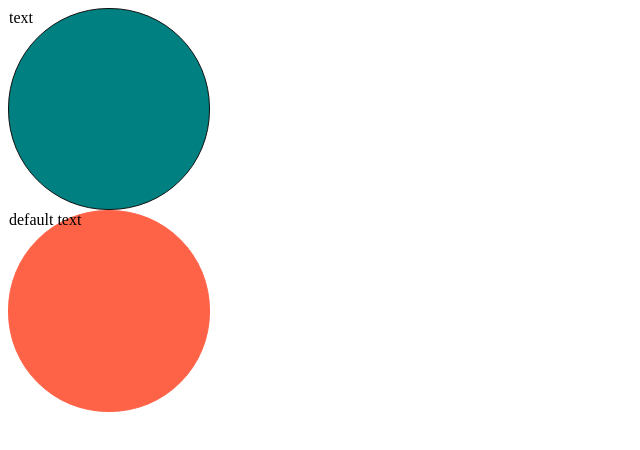
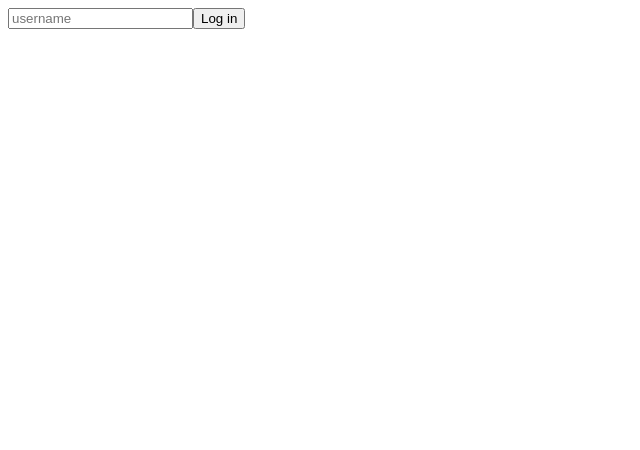
Before and after one commit to gwangbaekun/react-master-class, a React (Create React App) app: page / in a window 1280 px wide. Shown: the top 450 px of the page, without its empty margins (0-640 px from the left). Built offline with nearby package versions, Linux system fonts and the light colour scheme.

Commit message:
Typescript

```diff
--- a/src/App.tsx
+++ b/src/App.tsx
@@ -1,11 +1,31 @@
-import React from "react";
-import Circle from "./Circle";
+import React, { useState } from "react";
 
 function App() {
+  const [value, setValue] = useState("");
+
+  const onChange = (event: React.FormEvent<HTMLInputElement>) => {
+    const {
+      currentTarget: { value },
+    } = event;
+    setValue(value);
+  };
+
+  const onSubmit = (event: React.FormEvent<HTMLFormElement>) => {
+    event.preventDefault();
+    console.log("hello,", value);
+  };
+
   return (
     <>
-      <Circle text="text" bgColor="teal" borderColor="#111" />
-      <Circle bgColor="tomato" />
+      <form onSubmit={onSubmit}>
+        <input
+          type="text"
+          placeholder="username"
+          value={value}
+          onChange={onChange}
+        />
+        <button>Log in</button>
+      </form>
     </>
   );
 }
--- a/src/Circle.tsx
+++ /dev/null
@@ -1,30 +0,0 @@
-import styled from "styled-components";
-
-interface CircleProps {
-  bgColor: string;
-  borderColor?: string;
-  text?: string;
-}
-
-interface ContainerProps {
-  bgColor: string;
-  borderColor?: string;
-}
-
-const Container = styled.div<ContainerProps>`
-  width: 200px;
-  height: 200px;
-  background-color: ${({ bgColor }) => bgColor};
-  border-radius: 100px;
-  border: 1px solid ${({ borderColor }) => borderColor};
-`;
-
-function Circle({ bgColor, borderColor, text = "default text" }: CircleProps) {
-  return (
-    <Container bgColor={bgColor} borderColor={borderColor ?? bgColor}>
-      {text}
-    </Container>
-  );
-}
-
-export default Circle;
--- /dev/null
+++ b/src/Theme.ts
@@ -0,0 +1,13 @@
+import { DefaultTheme } from "styled-components";
+
+export const lightTheme: DefaultTheme = {
+  bgColor: "white",
+  textColor: "black",
+  btnColor: "tomato",
+};
+
+export const darkTheme: DefaultTheme = {
+  bgColor: "black",
+  textColor: "white",
+  btnColor: "teal",
+};
--- a/src/index.tsx
+++ b/src/index.tsx
@@ -2,13 +2,16 @@
 import ReactDOM from "react-dom/client";
 import App from "./App";
 import { ThemeProvider } from "styled-components";
+import { darkTheme } from "./Theme";
 
 const root = ReactDOM.createRoot(
   document.getElementById("root") as HTMLElement
 );
 root.render(
   <React.StrictMode>
-    <App />
+    <ThemeProvider theme={darkTheme}>
+      <App />
+    </ThemeProvider>
   </React.StrictMode>
 );
 
```
Also changed, not shown: src/styled.d.ts (added, +11 -0 lines).
